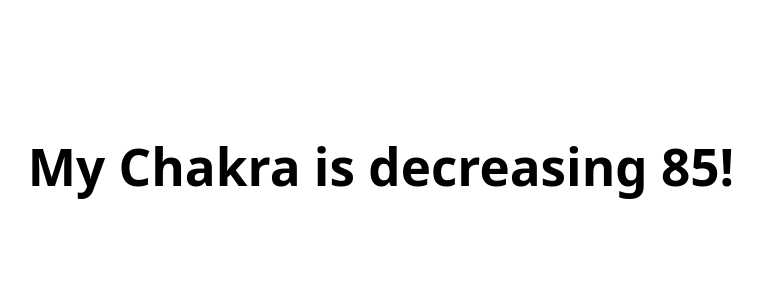
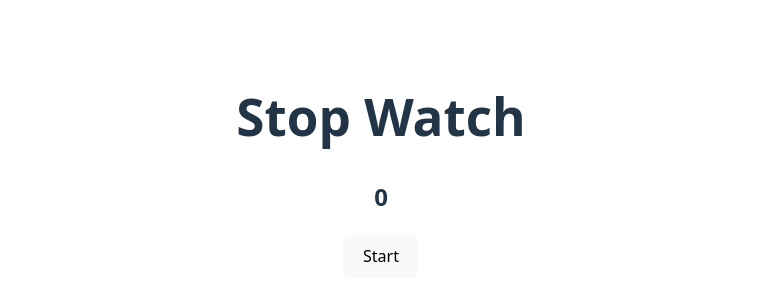
Before and after one commit to buildscript-dev/Mastery_React, a React (Vite) app: page / in a window 1280 px wide. Shown: the part 234-534 px from the top of the page, without its empty margins (259-1022 px from the left). Built offline with nearby package versions, Linux system fonts and the light colour scheme.

Commit message:
Solution of UseEffect

```diff
--- a/Concept/Hooks/8.useState.tsx
+++ b/Concept/Hooks/8.useState.tsx
@@ -7,6 +7,9 @@ import { useState } from "react";
 
 function ChakraCounter(){
   const [chakra, setChakra] = useState(100);
+  //useState accepts an initial state and returns two values:
+// The current state.
+// A function that updates the state.
 
   return (
     <div>
--- a/Concept/Hooks/9.useEffect.tsx
+++ b/Concept/Hooks/9.useEffect.tsx
@@ -13,9 +13,9 @@ function Timer() {
 
     const timer = setTimeout(() => {
       setCount((prev) => prev - 1);
-    }, 500);
+    },500);
 
-    return () => clearTimeout(timer); // cleanup
+    // return () => clearTimeout(timer); // cleanup
   }, [count]); // runs when count changes
 
   return (
--- /dev/null
+++ b/Practice/UseEffect/EasyLevel.tsx
@@ -0,0 +1,26 @@
+import { useEffect, useState } from "react";
+import Timer from "../../Concept/Hooks/9.useEffect";
+
+
+function ChakraCountDown(){
+const [chakra, setChakra] = useState(30)
+
+if (chakra === 100)return;
+
+useEffect(() =>{
+    const Timer = setTimeout( () => {
+       setChakra((prev)=> prev + 1)
+    },100)
+    return () => clearTimeout(Timer);
+},[chakra]);
+
+return(
+    <div>
+        <h1>Chakra CountDown</h1>
+        <h2>I'm restoring my Charkra</h2>
+        <h2>Chakra Level: {chakra} </h2>
+    </div>
+);
+}
+
+export default ChakraCountDown;
--- /dev/null
+++ b/Practice/UseEffect/MediumLevel.tsx
@@ -0,0 +1,33 @@
+import { useEffect, useState } from "react";
+
+function AutoTimer() {
+  const [timer, setTimer] = useState(0);
+  const [timerButton, setTimerButton] = useState(false);
+
+  const ButtonClick = () => {
+    setTimerButton((prev) => !prev);
+  };
+
+  useEffect(() => {
+    let interval;
+    if (timerButton) {
+      interval = setInterval(() => {
+        setTimer((prev) => prev + 1);
+      }, 1000);
+    }
+
+    return () => clearInterval(interval);
+  }, [timerButton]);
+
+  return (
+    <div>
+      <h1>Stop Watch</h1>
+      <h2>{timer}</h2>
+      <button onClick={ButtonClick}>
+        {timerButton ? "Pause" : "Start"}
+      </button>
+    </div>
+  );
+}
+
+export default AutoTimer;
--- a/src/App.jsx
+++ b/src/App.jsx
@@ -20,6 +20,8 @@ import ChakraCounter from '../Concept/Hooks/8.useState'
 import ChakraTracker from '../Practice/UseState/EasyLevel'
 import ChakraColor from '../Practice/UseState/MediumLevel'
 import Timer from '../Concept/Hooks/9.useEffect'
+import ChakraCountDown from '../Practice/UseEffect/EasyLevel'
+import AutoTimer from '../Practice/UseEffect/MediumLevel'
 
 function App() {
 
@@ -41,7 +43,10 @@ function App() {
 {/* <FavoriteColor/> */}
 {/* <ChakraTracker/> */}
 {/* <ChakraColor/> */}
-<Timer/>
+{/* <Timer/> */}
+<AutoTimer/>
+{/* <ChakraCountDown/> */}
+
     </>
   )
 }
```
